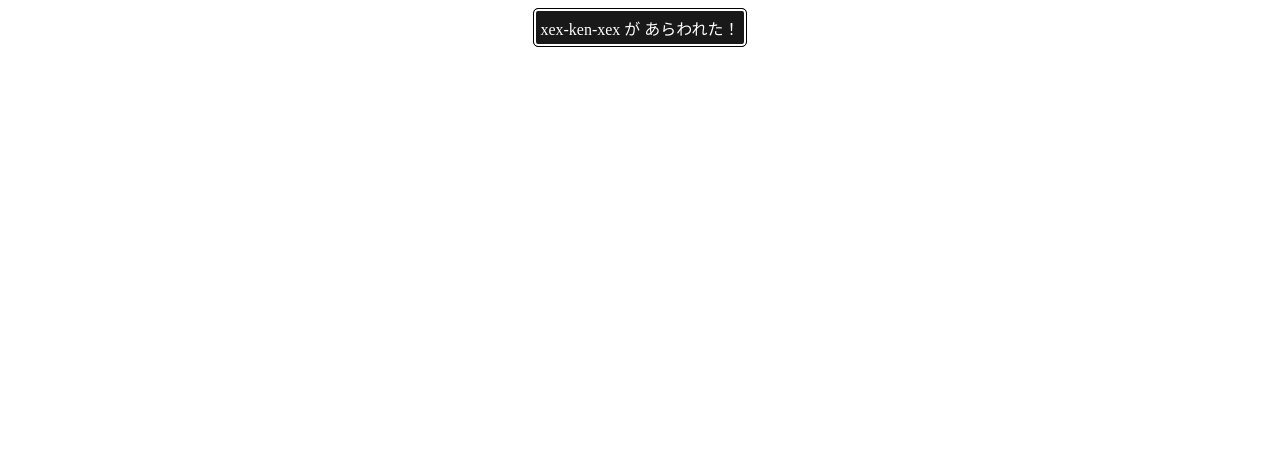
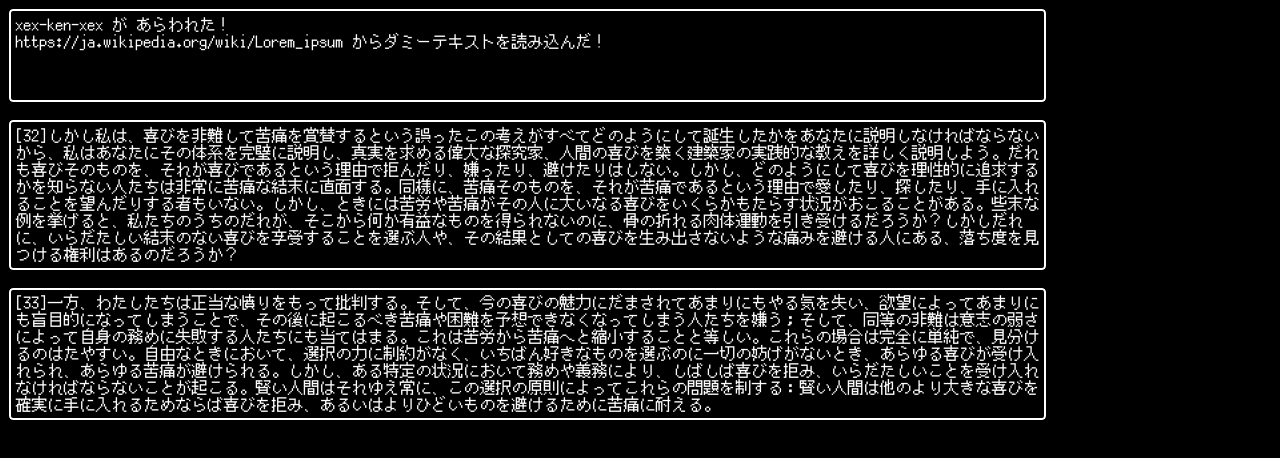
Before and after one commit to xex-ken-xex/xex-ken-xex.github.io, a plain HTML site: page index.html in a window 1280 px wide. Drawn offline with Linux system fonts and the light colour scheme.

Commit message:
フィールド最小サイズの設定と背景色設定

```diff
--- a/font.css
+++ b/font.css
@@ -1,8 +1,9 @@
 @font-face{
-    font-family:dqfont;
+    font-family:pixelM;
     src:url('./PixelMplus12-Regular.woff2')format('woff');
 }
 .textboard .dqtext {
+    font-family:pixelM;
     color: #FFF;
     border: 1px solid #000;
     border-radius: 5px;
@@ -10,4 +11,6 @@
     background-color: rgba(0,0,0,0.9);
     display: inline-block;
     padding: 5pt;
+    width: 80vw;
+    min-height: 10vh;
 }
--- a/index.html
+++ b/index.html
@@ -1,15 +1,16 @@
 <html>
 <head>
-<link rel="stylesheet" href="./font.css">
+<link rel="stylesheet" href="./font.css" />
+<link rel="stylesheet" href="./page.css" />
 </head>
 
-<body>
-    <div align="center">
-        <div class="textboard">
-        <div class="dqtext">
-        xex-ken-xex が あらわれた！
-        </div>
-        </div>
-        </div>
-    </body>
+<body class="bk">
+<div>
+<div class="textboard">
+<p><div class="dqtext">xex-ken-xex が あらわれた！</br>https://ja.wikipedia.org/wiki/Lorem_ipsum からダミーテキストを読み込んだ！</div></p>
+<p><div class="dqtext">[32]しかし私は、喜びを非難して苦痛を賞賛するという誤ったこの考えがすべてどのようにして誕生したかをあなたに説明しなければならないから、私はあなたにその体系を完璧に説明し、真実を求める偉大な探究家、人間の喜びを築く建築家の実践的な教えを詳しく説明しよう。だれも喜びそのものを、それが喜びであるという理由で拒んだり、嫌ったり、避けたりはしない。しかし、どのようにして喜びを理性的に追求するかを知らない人たちは非常に苦痛な結末に直面する。同様に、苦痛そのものを、それが苦痛であるという理由で愛したり、探したり、手に入れることを望んだりする者もいない。しかし、ときには苦労や苦痛がその人に大いなる喜びをいくらかもたらす状況がおこることがある。些末な例を挙げると、私たちのうちのだれが、そこから何か有益なものを得られないのに、骨の折れる肉体運動を引き受けるだろうか？しかしだれに、いらだたしい結末のない喜びを享受することを選ぶ人や、その結果としての喜びを生み出さないような痛みを避ける人にある、落ち度を見つける権利はあるのだろうか？</div></p>
+<p><div class="dqtext">[33]一方、わたしたちは正当な憤りをもって批判する。そして、今の喜びの魅力にだまされてあまりにもやる気を失い、欲望によってあまりにも盲目的になってしまうことで、その後に起こるべき苦痛や困難を予想できなくなってしまう人たちを嫌う；そして、同等の非難は意志の弱さによって自身の務めに失敗する人たちにも当てはまる。これは苦労から苦痛へと縮小することと等しい。これらの場合は完全に単純で、見分けるのはたやすい。自由なときにおいて、選択の力に制約がなく、いちばん好きなものを選ぶのに一切の妨げがないとき、あらゆる喜びが受け入れられ、あらゆる苦痛が避けられる。しかし、ある特定の状況において務めや義務により、しばしば喜びを拒み、いらだたしいことを受け入れなければならないことが起こる。賢い人間はそれゆえ常に、この選択の原則によってこれらの問題を制する：賢い人間は他のより大きな喜びを確実に手に入れるためならば喜びを拒み、あるいはよりひどいものを避けるために苦痛に耐える。</div></p>
+</div>
+</div>
+</body>
 </html>
--- /dev/null
+++ b/page.css
@@ -0,0 +1,3 @@
+.bk {
+    background-color: rgb(0, 0, 0);
+}
```
